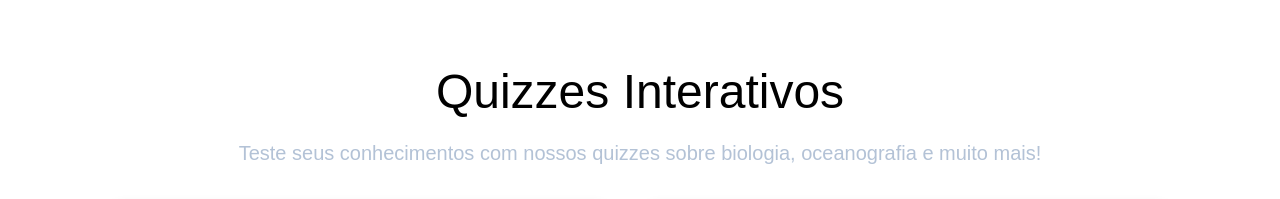
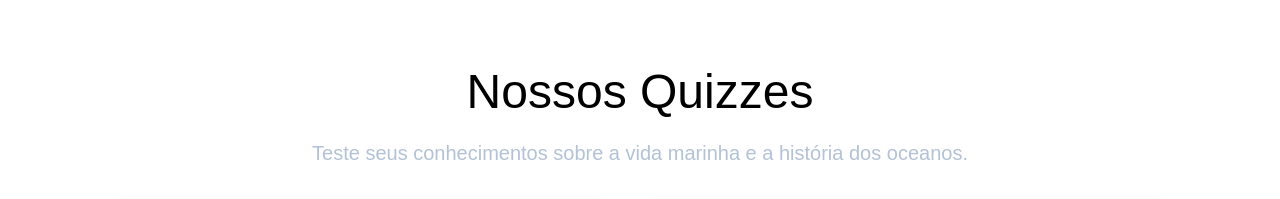
Before and after one commit to agr3w/prot_explorOceno, a React (Vite) app: page /quizzes in a window 1280 px wide. Shown: the top 199 px of the page. Built offline with nearby package versions, Linux system fonts and the light colour scheme.

Commit message:
Corrigindo os content Pages

```diff
--- a/src/Routes.jsx
+++ b/src/Routes.jsx
@@ -1,10 +1,8 @@
-import React from 'react';
-import { BrowserRouter as Router, Routes, Route } from 'react-router-dom';
-import Home from './pages/Home';
-import { documentariesData } from './content/contentGrid/documentariesContent';
-import { quizzesData } from './content/contentGrid/quizzesContent';
-import ContentGrid from './components/ContentGridComponents/contentGrid/ContentGrid';
-
+import React from "react";
+import { BrowserRouter as Router, Routes, Route } from "react-router-dom";
+import Home from "./pages/Home";
+import ContentPageDocumentaries from "./pages/ContentPageDocumentaries";
+import ContentPageQuizzes from "./pages/ContentPageQuizzes";
 
 
 function AppRoutes() {
@@ -12,26 +10,8 @@ function AppRoutes() {
     <Router>
       <Routes>
         <Route path="/" element={<Home />} />
-        <Route
-          path="/documentaries"
-          element={
-            <ContentGrid
-              title="Nossos Documentários"
-              description="Assista a documentários incríveis e aprenda sobre a vida marinha e a história dos oceanos."
-              items={documentariesData}
-            />
-          }
-        />
-        <Route
-          path="/quizzes"
-          element={
-            <ContentGrid
-              title="Quizzes Interativos"
-              description="Teste seus conhecimentos com nossos quizzes sobre biologia, oceanografia e muito mais!"
-              items={quizzesData}
-            />
-          }
-        />
+        <Route path="/documentaries" element={<ContentPageDocumentaries />} />
+        <Route path="/quizzes" element={<ContentPageQuizzes />} />
       </Routes>
     </Router>
   );
--- /dev/null
+++ b/src/pages/ContentPageDocumentaries.jsx
@@ -0,0 +1,15 @@
+import React from "react";
+import ContentGrid from "../components/ContentGridComponents/contentGrid/ContentGrid";
+import { documentariesData } from "../content/contentGrid/documentariesContent";
+
+export default function ContentPageDocumentaries() {
+  return (
+    <>
+      <ContentGrid
+        title="Nossos Documentários"
+        description="Assista a documentários incríveis e aprenda sobre a vida marinha e a história dos oceanos."
+        items={documentariesData}
+      />
+    </>
+  );
+}
--- /dev/null
+++ b/src/pages/ContentPageQuizzes.jsx
@@ -0,0 +1,15 @@
+import React from "react";
+import ContentGrid from "../components/ContentGridComponents/contentGrid/ContentGrid";
+import { quizzesData } from "../content/contentGrid/quizzesContent";
+
+export default function ContentPageQuizzes() {
+  return (
+    <>
+      <ContentGrid
+        title="Nossos Quizzes"
+        description="Teste seus conhecimentos sobre a vida marinha e a história dos oceanos."
+        items={quizzesData}
+      />
+    </>
+  );
+}
--- a/src/pages/Home.jsx
+++ b/src/pages/Home.jsx
@@ -1,4 +1,3 @@
-import React, { useEffect, useState } from 'react';
 import { Fade } from '@mui/material';
 import NavigatorTransparent from '../components/navigator/NavigatorTransparent';
 import Navigator from '../components/navigator/Navigator';
```
Also changed, not shown: src/pages/ContentPage.jsx (deleted, +0 -13 lines).
